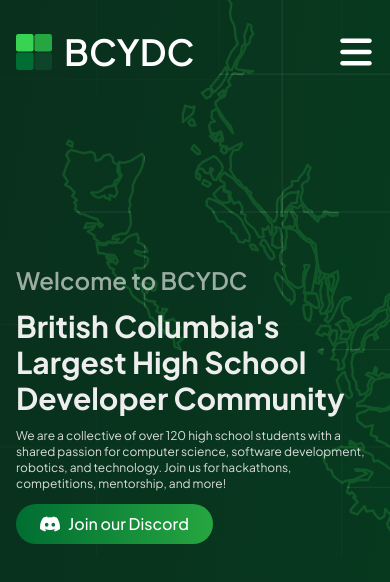
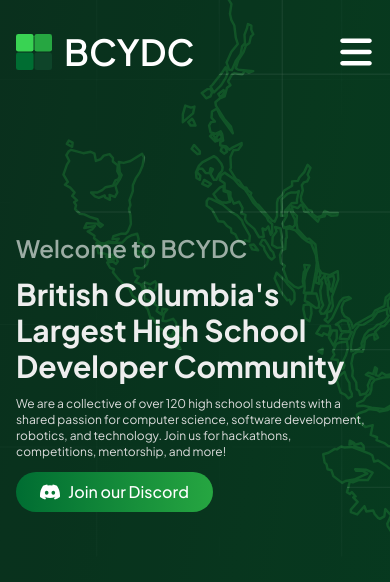
Before and after one commit to bcydc/website, a Next.js app: page / in a window 390 px wide. Shown: the top 582 px of the page. Built offline with nearby package versions, Linux system fonts and the light colour scheme.

Commit message:
fix: padding

```diff
--- a/src/app/page.tsx
+++ b/src/app/page.tsx
@@ -15,7 +15,7 @@ export default function Home() {
         alt="Background Image"
         className="object-cover inline md:hidden -z-10 min-h-[calc(100vw*0.6)]"
       />
-      <div className="flex w-full py-40 md:py-10 xl:py-28 justify-start">
+      <div className="flex w-full py-32 md:py-10 xl:py-28 justify-start">
         <div className="flex flex-col gap-3 xl:gap-6 items-start">
           <p className="font-semibold text-opacity-60 text-2xl xl:text-3xl text-white">
             Welcome to BCYDC
```
